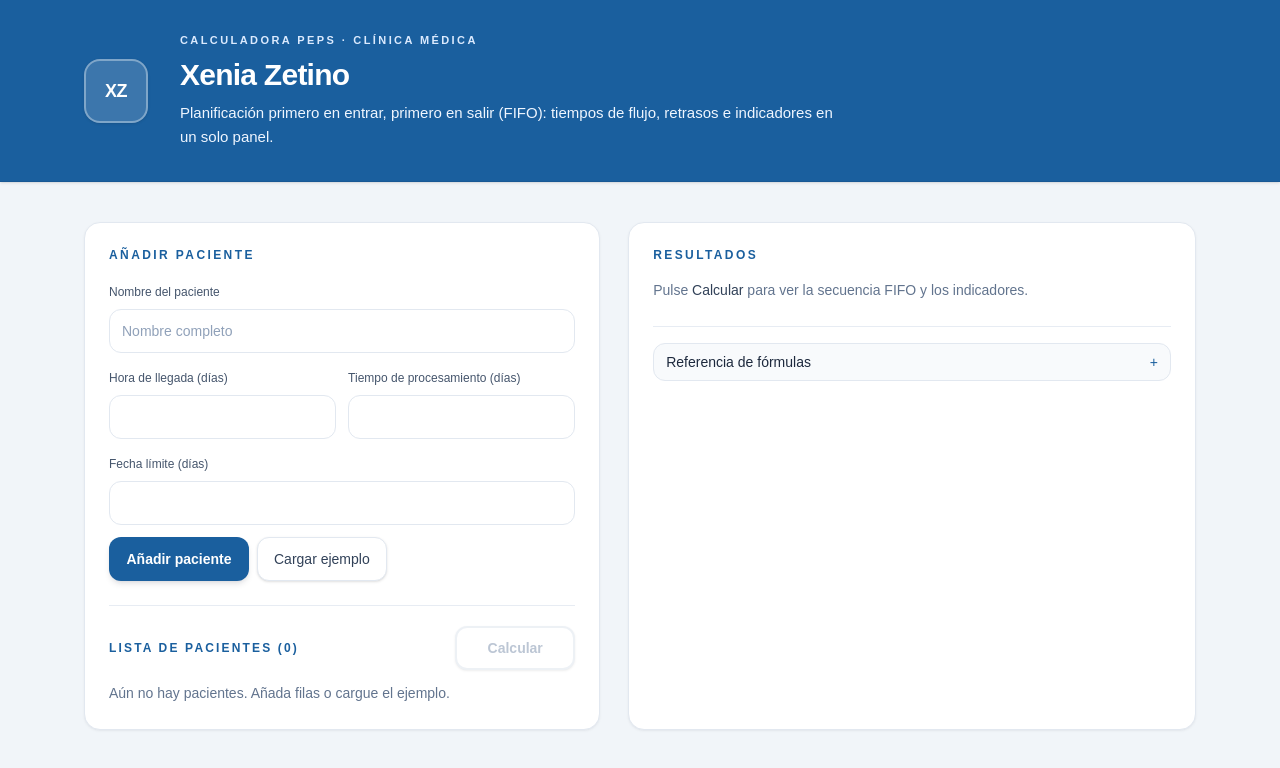
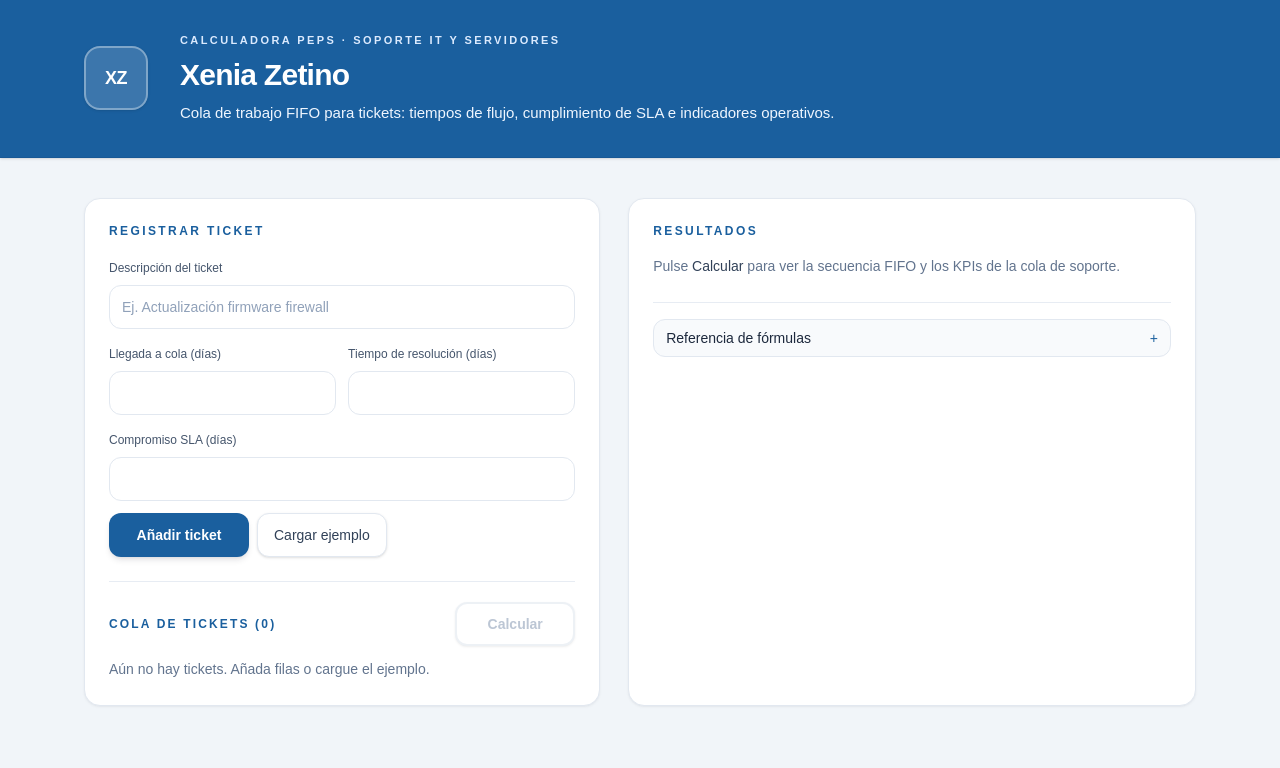
Before and after one commit to Carlosm99/xenia, a Next.js app: page / in a window 1280 px wide. Shown: the top 768 px of the page. Built offline with nearby package versions, Linux system fonts and the light colour scheme.

Commit message:
change to IT

```diff
--- a/app/layout.tsx
+++ b/app/layout.tsx
@@ -13,9 +13,9 @@ const geistMono = Geist_Mono({
 });
 
 export const metadata: Metadata = {
-  title: "Xenia Zetino · Calculadora PEPS",
+  title: "Xenia Zetino · PEPS — Soporte IT",
   description:
-    "Secuenciación FIFO para clínica médica — tiempo de flujo y retrasos. Proyecto de Xenia Zetino.",
+    "Secuenciación FIFO para empresa de soporte IT y servidores: tiempos de flujo y SLA. Proyecto de Xenia Zetino.",
 };
 
 export default function RootLayout({
--- a/app/page.tsx
+++ b/app/page.tsx
@@ -2,7 +2,7 @@
 
 import { useMemo, useState } from "react";
 
-type Patient = {
+type Ticket = {
   id: string;
   name: string;
   arrival: number;
@@ -12,7 +12,7 @@ type Patient = {
 
 type ResultRow = {
   order: number;
-  patient: Patient;
+  ticket: Ticket;
   start: number;
   finish: number;
   flowTime: number;
@@ -25,22 +25,22 @@ function uid() {
   return `${Date.now()}-${Math.random().toString(36).slice(2, 9)}`;
 }
 
-const EXAMPLE_PATIENTS: Omit<Patient, "id">[] = [
-  { name: "Elena Vázquez", arrival: 0, processing: 2, due: 5 },
-  { name: "Marcus Chen", arrival: 1, processing: 4, due: 6 },
-  { name: "Priya Nair", arrival: 2, processing: 1, due: 4 },
-  { name: "James Okafor", arrival: 3, processing: 3, due: 7 },
-  { name: "Sofía Lindström", arrival: 4, processing: 2, due: 8 },
+const EXAMPLE_TICKETS: Omit<Ticket, "id">[] = [
+  { name: "Backup incremental — DB producción", arrival: 0, processing: 2, due: 5 },
+  { name: "Migración VM a clúster Hyper-V", arrival: 1, processing: 4, due: 6 },
+  { name: "Revisión RAID almacenamiento NAS", arrival: 2, processing: 1, due: 4 },
+  { name: "Incidente crítico — correo Exchange", arrival: 3, processing: 3, due: 7 },
+  { name: "Parche de seguridad Windows Server", arrival: 4, processing: 2, due: 8 },
 ];
 
-function computePeps(patients: Patient[]): ResultRow[] {
-  const sorted = [...patients].sort((a, b) => a.arrival - b.arrival);
+function computePeps(tickets: Ticket[]): ResultRow[] {
+  const sorted = [...tickets].sort((a, b) => a.arrival - b.arrival);
   let prevFinish = 0;
-  return sorted.map((patient, index) => {
-    const start = Math.max(patient.arrival, prevFinish);
-    const finish = start + patient.processing;
-    const flowTime = finish - patient.arrival;
-    const tardiness = Math.max(0, finish - patient.due);
+  return sorted.map((ticket, index) => {
+    const start = Math.max(ticket.arrival, prevFinish);
+    const finish = start + ticket.processing;
+    const flowTime = finish - ticket.arrival;
+    const tardiness = Math.max(0, finish - ticket.due);
     prevFinish = finish;
     const isLate = tardiness > 0;
     const status = isLate
@@ -48,7 +48,7 @@ function computePeps(patients: Patient[]): ResultRow[] {
       : "✓ A tiempo";
     return {
       order: index + 1,
-      patient,
+      ticket,
       start,
       finish,
       flowTime,
@@ -70,7 +70,7 @@ export default function Home() {
   const [arrival, setArrival] = useState("");
   const [processing, setProcessing] = useState("");
   const [due, setDue] = useState("");
-  const [patients, setPatients] = useState<Patient[]>([]);
+  const [tickets, setTickets] = useState<Ticket[]>([]);
   const [results, setResults] = useState<ResultRow[] | null>(null);
   const [formulasOpen, setFormulasOpen] = useState(false);
 
@@ -78,9 +78,9 @@ export default function Home() {
     if (!results || results.length === 0) return null;
     const n = results.length;
     const sumFlow = results.reduce((s, r) => s + r.flowTime, 0);
-    const sumProc = results.reduce((s, r) => s + r.patient.processing, 0);
+    const sumProc = results.reduce((s, r) => s + r.ticket.processing, 0);
     const sumTard = results.reduce((s, r) => s + r.tardiness, 0);
-    const arrivals = results.map((r) => r.patient.arrival);
+    const arrivals = results.map((r) => r.ticket.arrival);
     const finishes = results.map((r) => r.finish);
     const makespan = Math.max(...finishes) - Math.min(...arrivals);
     const avgCompletion = sumFlow / n;
@@ -95,13 +95,13 @@ export default function Home() {
     };
   }, [results]);
 
-  function addPatient(e: React.FormEvent) {
+  function addTicket(e: React.FormEvent) {
     e.preventDefault();
     const a = Number(arrival);
     const p = Number(processing);
     const d = Number(due);
     if (!name.trim() || Number.isNaN(a) || Number.isNaN(p) || Number.isNaN(d)) return;
-    setPatients((prev) => [
+    setTickets((prev) => [
       ...prev,
       { id: uid(), name: name.trim(), arrival: a, processing: p, due: d },
     ]);
@@ -112,21 +112,21 @@ export default function Home() {
     setResults(null);
   }
 
-  function removePatient(id: string) {
-    setPatients((prev) => prev.filter((x) => x.id !== id));
+  function removeTicket(id: string) {
+    setTickets((prev) => prev.filter((x) => x.id !== id));
     setResults(null);
   }
 
   function loadExample() {
-    setPatients(
-      EXAMPLE_PATIENTS.map((p) => ({ ...p, id: uid() }))
+    setTickets(
+      EXAMPLE_TICKETS.map((p) => ({ ...p, id: uid() }))
     );
     setResults(null);
   }
 
   function calculate() {
-    if (patients.length === 0) return;
-    setResults(computePeps(patients));
+    if (tickets.length === 0) return;
+    setResults(computePeps(tickets));
   }
 
   return (
@@ -145,14 +145,14 @@ export default function Home() {
             </div>
             <div className="min-w-0 flex-1">
               <p className="text-[11px] font-semibold uppercase tracking-[0.22em] text-blue-100">
-                Calculadora PEPS · Clínica médica
+                Calculadora PEPS · Soporte IT y servidores
               </p>
               <h1 className="mt-2 text-2xl font-semibold tracking-tight text-white sm:text-3xl">
                 Xenia Zetino
               </h1>
               <p className="mt-2 max-w-2xl text-sm leading-relaxed text-blue-50 sm:text-[15px]">
-                Planificación primero en entrar, primero en salir (FIFO): tiempos de flujo,
-                retrasos e indicadores en un solo panel.
+                Cola de trabajo FIFO para tickets: tiempos de flujo, cumplimiento de SLA e
+                indicadores operativos.
               </p>
             </div>
           </div>
@@ -163,22 +163,22 @@ export default function Home() {
         <div className="flex flex-col gap-5 lg:grid lg:grid-cols-[minmax(0,1fr)_minmax(0,1.1fr)] lg:gap-7">
           <section className={`order-1 ${cardClass}`}>
             <h2 className="text-[11px] font-semibold uppercase tracking-[0.2em] text-[#1A5F9E] sm:text-xs">
-              Añadir paciente
+              Registrar ticket
             </h2>
-            <form onSubmit={addPatient} className="mt-4 grid grid-cols-1 gap-4 sm:grid-cols-2 sm:gap-3">
+            <form onSubmit={addTicket} className="mt-4 grid grid-cols-1 gap-4 sm:grid-cols-2 sm:gap-3">
               <label className="sm:col-span-2">
-                <span className="text-xs font-medium text-slate-600">Nombre del paciente</span>
+                <span className="text-xs font-medium text-slate-600">Descripción del ticket</span>
                 <input
                   type="text"
                   value={name}
                   onChange={(e) => setName(e.target.value)}
                   className={inputClass}
-                  placeholder="Nombre completo"
-                  autoComplete="name"
+                  placeholder="Ej. Actualización firmware firewall"
+                  autoComplete="off"
                 />
               </label>
               <label>
-                <span className="text-xs font-medium text-slate-600">Hora de llegada (días)</span>
+                <span className="text-xs font-medium text-slate-600">Llegada a cola (días)</span>
                 <input
                   type="number"
                   step="any"
@@ -189,7 +189,7 @@ export default function Home() {
                 />
               </label>
               <label>
-                <span className="text-xs font-medium text-slate-600">Tiempo de procesamiento (días)</span>
+                <span className="text-xs font-medium text-slate-600">Tiempo de resolución (días)</span>
                 <input
                   type="number"
                   step="any"
@@ -201,7 +201,7 @@ export default function Home() {
                 />
               </label>
               <label className="sm:col-span-2">
-                <span className="text-xs font-medium text-slate-600">Fecha límite (días)</span>
+                <span className="text-xs font-medium text-slate-600">Compromiso SLA (días)</span>
                 <input
                   type="number"
                   step="any"
@@ -216,7 +216,7 @@ export default function Home() {
                   type="submit"
                   className="min-h-11 w-full rounded-xl bg-[#1A5F9E] px-4 py-2.5 text-base font-semibold text-white shadow-md shadow-slate-900/10 transition hover:bg-[#154a80] active:scale-[0.99] sm:w-auto sm:min-w-[140px] sm:text-sm"
                 >
-                  Añadir paciente
+                  Añadir ticket
                 </button>
                 <button
                   type="button"
@@ -231,35 +231,35 @@ export default function Home() {
             <div className="mt-6 border-t border-slate-200/80 pt-5">
               <div className="flex flex-col gap-3 sm:flex-row sm:items-center sm:justify-between">
                 <h2 className="text-[11px] font-semibold uppercase tracking-[0.18em] text-[#1A5F9E] sm:text-xs">
-                  Lista de pacientes ({patients.length})
+                  Cola de tickets ({tickets.length})
                 </h2>
                 <button
                   type="button"
                   onClick={calculate}
-                  disabled={patients.length === 0}
+                  disabled={tickets.length === 0}
                   className="min-h-11 w-full rounded-xl border-2 border-[#1A5F9E] bg-white px-4 py-2.5 text-base font-semibold text-[#1A5F9E] shadow-sm transition hover:bg-sky-50 disabled:cursor-not-allowed disabled:border-slate-200 disabled:text-slate-400 disabled:opacity-60 active:scale-[0.99] sm:w-auto sm:min-w-[120px] sm:text-sm"
                 >
                   Calcular
                 </button>
               </div>
-              {patients.length === 0 ? (
+              {tickets.length === 0 ? (
                 <p className="mt-3 text-sm leading-relaxed text-slate-500">
-                  Aún no hay pacientes. Añada filas o cargue el ejemplo.
+                  Aún no hay tickets. Añada filas o cargue el ejemplo.
                 </p>
               ) : (
                 <ul className="mt-3 divide-y divide-slate-100 rounded-xl border border-slate-200/80 bg-slate-50/50">
-                  {patients.map((p) => (
+                  {tickets.map((p) => (
                     <li key={p.id} className="px-3 py-3 sm:py-2.5">
                       <div className="flex items-start justify-between gap-3">
                         <div className="min-w-0 flex-1">
                           <p className="font-medium leading-snug text-slate-800">{p.name}</p>
                           <p className="mt-1 text-xs text-slate-500">
-                            Lleg. {p.arrival} · Proc. {p.processing} · Venc. {p.due}
+                            Lleg. {p.arrival} · Resol. {p.processing} · SLA {p.due}
                           </p>
                         </div>
                         <button
                           type="button"
-                          onClick={() => removePatient(p.id)}
+                          onClick={() => removeTicket(p.id)}
                           className="flex min-h-11 min-w-11 shrink-0 items-center justify-center rounded-lg text-lg leading-none text-slate-400 transition hover:bg-rose-50 hover:text-rose-600 active:bg-rose-100"
                           aria-label={`Quitar ${p.name}`}
                         >
@@ -280,14 +280,14 @@ export default function Home() {
             {!results || results.length === 0 ? (
               <p className="mt-4 text-sm leading-relaxed text-slate-500">
                 Pulse <span className="font-medium text-slate-700">Calcular</span> para ver la
-                secuencia FIFO y los indicadores.
+                secuencia FIFO y los KPIs de la cola de soporte.
               </p>
             ) : (
               <>
                 <div className="mt-4 space-y-3 md:hidden">
                   {results.map((r) => (
                     <div
-                      key={r.patient.id}
+                      key={r.ticket.id}
                       className={
                         r.isLate
                           ? "rounded-2xl border border-red-200 bg-red-50 p-4 text-red-900 shadow-sm"
@@ -299,18 +299,18 @@ export default function Home() {
                           <p className="text-xs font-semibold uppercase tracking-wide opacity-80">
                             Orden {r.order}
                           </p>
-                          <p className="font-medium">{r.patient.name}</p>
+                          <p className="font-medium">{r.ticket.name}</p>
                         </div>
                         <p className="text-right text-xs leading-snug">{r.status}</p>
                       </div>
                       <dl className="mt-2 grid grid-cols-2 gap-x-3 gap-y-2 text-xs sm:text-sm">
                         <div>
                           <dt className="text-slate-600 opacity-90">Llegada</dt>
-                          <dd className="font-mono tabular-nums">{r.patient.arrival}</dd>
+                          <dd className="font-mono tabular-nums">{r.ticket.arrival}</dd>
                         </div>
                         <div>
-                          <dt className="text-slate-600 opacity-90">Procesamiento</dt>
-                          <dd className="font-mono tabular-nums">{r.patient.processing}</dd>
+                          <dt className="text-slate-600 opacity-90">Resolución</dt>
+                          <dd className="font-mono tabular-nums">{r.ticket.processing}</dd>
                         </div>
                         <div>
                           <dt className="text-slate-600 opacity-90">Inicio</dt>
@@ -325,8 +325,8 @@ export default function Home() {
                           <dd className="font-mono tabular-nums">{r.flowTime}</dd>
                         </div>
                         <div>
-                          <dt className="text-slate-600 opacity-90">Fecha límite</dt>
-                          <dd className="font-mono tabular-nums">{r.patient.due}</dd>
+                          <dt className="text-slate-600 opacity-90">SLA</dt>
+                          <dd className="font-mono tabular-nums">{r.ticket.due}</dd>
                         </div>
                         <div className="col-span-2">
                           <dt className="text-slate-600 opacity-90">Retraso</dt>
@@ -342,13 +342,13 @@ export default function Home() {
                     <thead>
                       <tr className="border-b border-slate-200 bg-slate-50 text-xs uppercase tracking-wide text-slate-600">
                         <th className="whitespace-nowrap px-2 py-2.5 font-semibold">Orden</th>
-                        <th className="whitespace-nowrap px-2 py-2.5 font-semibold">Paciente</th>
+                        <th className="whitespace-nowrap px-2 py-2.5 font-semibold">Ticket</th>
                         <th className="whitespace-nowrap px-2 py-2.5 font-semibold">Llegada</th>
-                        <th className="whitespace-nowrap px-2 py-2.5 font-semibold">Procesamiento</th>
+                        <th className="whitespace-nowrap px-2 py-2.5 font-semibold">Resolución</th>
                         <th className="whitespace-nowrap px-2 py-2.5 font-semibold">Inicio</th>
                         <th className="whitespace-nowrap px-2 py-2.5 font-semibold">Fin</th>
                         <th className="whitespace-nowrap px-2 py-2.5 font-semibold">Tiempo flujo</th>
-                        <th className="whitespace-nowrap px-2 py-2.5 font-semibold">Fecha límite</th>
+                        <th className="whitespace-nowrap px-2 py-2.5 font-semibold">SLA</th>
                         <th className="whitespace-nowrap px-2 py-2.5 font-semibold">Retraso</th>
                         <th className="min-w-28 px-2 py-2.5 font-semibold">Estado</th>
                       </tr>
@@ -356,7 +356,7 @@ export default function Home() {
                     <tbody>
                       {results.map((r) => (
                         <tr
-                          key={r.patient.id}
+                          key={r.ticket.id}
                           className={
                             r.isLate
                               ? "bg-red-50 text-red-900"
@@ -367,13 +367,13 @@ export default function Home() {
                             {r.order}
                           </td>
                           <td className="border-b border-slate-100 px-2 py-2.5 font-medium">
-                            {r.patient.name}
+                            {r.ticket.name}
                           </td>
                           <td className="border-b border-slate-100 px-2 py-2.5 font-mono text-xs">
-                            {r.patient.arrival}
+                            {r.ticket.arrival}
                           </td>
                           <td className="border-b border-slate-100 px-2 py-2.5 font-mono text-xs">
-                            {r.patient.processing}
+                            {r.ticket.processing}
                           </td>
                           <td className="border-b border-slate-100 px-2 py-2.5 font-mono text-xs">
                             {r.start}
@@ -385,7 +385,7 @@ export default function Home() {
                             {r.flowTime}
                           </td>
                           <td className="border-b border-slate-100 px-2 py-2.5 font-mono text-xs">
-                            {r.patient.due}
+                            {r.ticket.due}
                           </td>
                           <td className="border-b border-slate-100 px-2 py-2.5 font-mono text-xs">
                             {r.tardiness}
@@ -419,11 +419,11 @@ export default function Home() {
                   <p className="mt-1 text-2xl font-semibold tabular-nums text-[#1A5F9E]">
                     {kpis.utilization.toFixed(1)}%
                   </p>
-                  <p className="text-xs text-slate-500">Σ procesamiento ÷ horizonte</p>
+                  <p className="text-xs text-slate-500">Σ resolución ÷ horizonte</p>
                 </div>
                 <div className="rounded-2xl border border-slate-200 bg-slate-50 px-4 py-4 shadow-sm sm:py-3">
                   <p className="text-[11px] font-semibold uppercase tracking-[0.14em] text-slate-500">
-                    Media de trabajos en sistema
+                    Media de tickets en sistema
                   </p>
                   <p className="mt-1 text-2xl font-semibold tabular-nums text-[#1A5F9E]">
                     {kpis.avgJobsInSystem.toFixed(2)}
@@ -463,7 +463,7 @@ export default function Home() {
                   </div>
                   <div>
                     <dt className="font-semibold text-slate-800">Tiempo de finalización</dt>
-                    <dd className="mt-1 font-mono text-xs text-slate-600">inicio + procesamiento</dd>
+                    <dd className="mt-1 font-mono text-xs text-slate-600">inicio + tiempo de resolución</dd>
                   </div>
                   <div>
                     <dt className="font-semibold text-slate-800">Tiempo de flujo</dt>
@@ -472,7 +472,7 @@ export default function Home() {
                   <div>
                     <dt className="font-semibold text-slate-800">Retraso</dt>
                     <dd className="mt-1 font-mono text-xs text-slate-600">
-                      max(0, fin − fecha límite)
+                      max(0, fin − SLA comprometido)
                     </dd>
                   </div>
                   <div>
@@ -490,11 +490,11 @@ export default function Home() {
                   <div>
                     <dt className="font-semibold text-slate-800">Utilización</dt>
                     <dd className="mt-1 font-mono text-xs text-slate-600">
-                      Σ(procesamiento) ÷ horizonte × 100%
+                      Σ(resolución) ÷ horizonte × 100%
                     </dd>
                   </div>
                   <div>
-                    <dt className="font-semibold text-slate-800">Media de trabajos en sistema</dt>
+                    <dt className="font-semibold text-slate-800">Media de tickets en sistema</dt>
                     <dd className="mt-1 font-mono text-xs text-slate-600">
                       Σ(tiempo de flujo) ÷ horizonte
                     </dd>
```
